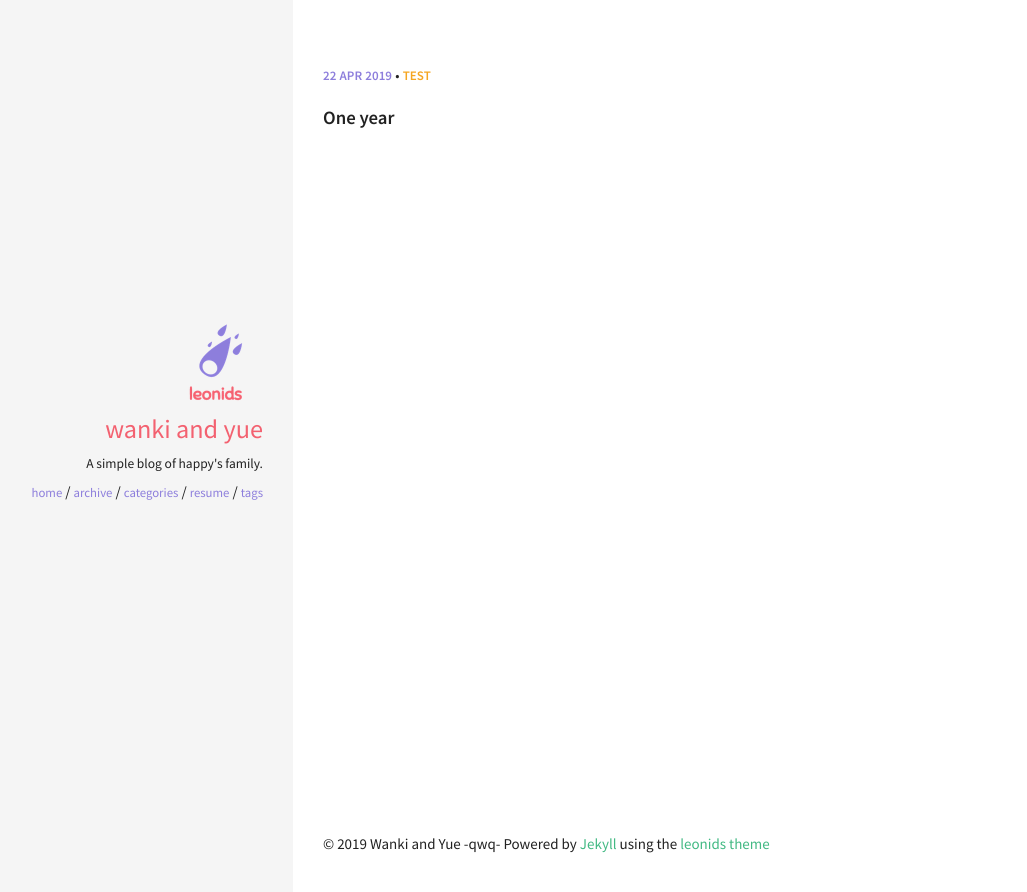
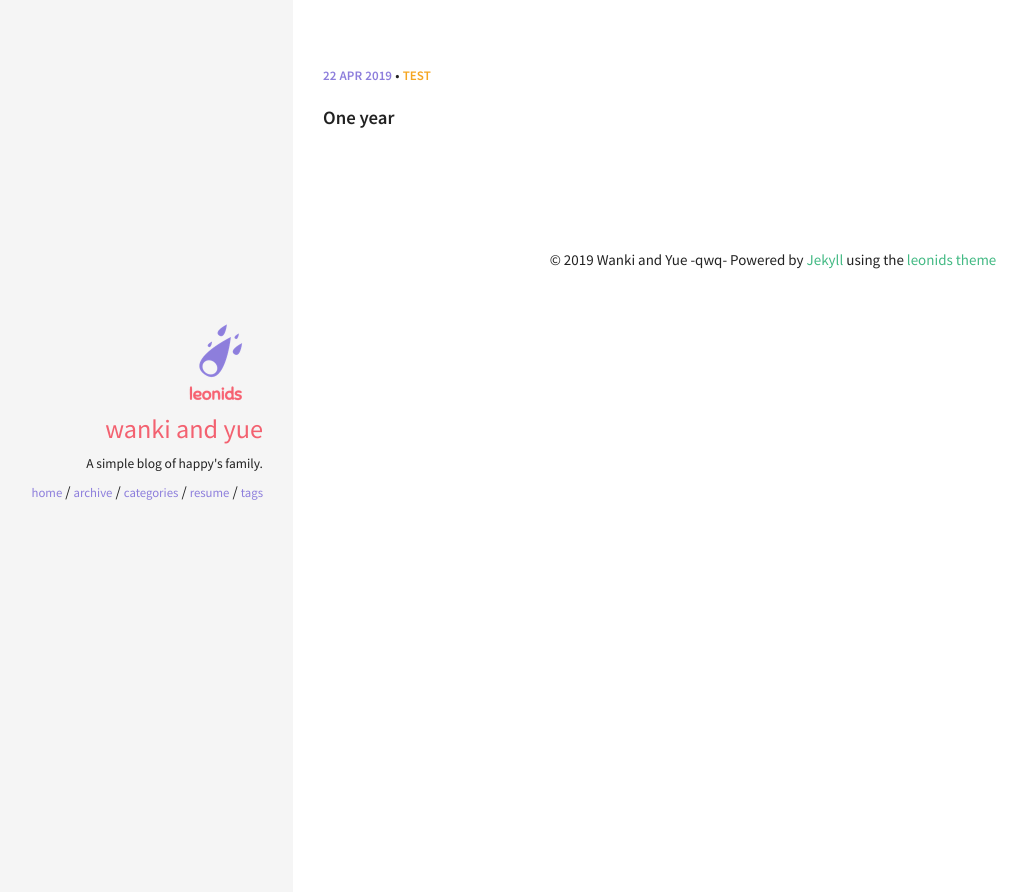
Before and after one commit to YueLi02/YueLi02.github.io, a Jekyll site: the page built from index.html, in a window 1280 px wide. Shown: the top 892 px of the page, without its empty margins (27-1054 px from the left). Built offline with Jekyll 4.4.1, drawn with Linux system fonts in a browser that asks for light colours.

Commit message:
Update _global.scss

```diff
--- a/_sass/components/_global.scss
+++ b/_sass/components/_global.scss
@@ -106,8 +106,9 @@ a {
 footer {
   text-align: center;
   padding: 3em 0;
-  position: absolute;
-  bottom: 0;
+  position: relative;
+  margin-top:-10px;
+
   .heart-icon {
     color: $danger;
     text-shadow: 0 0 5px $white, 0 0 10px $danger;
```
